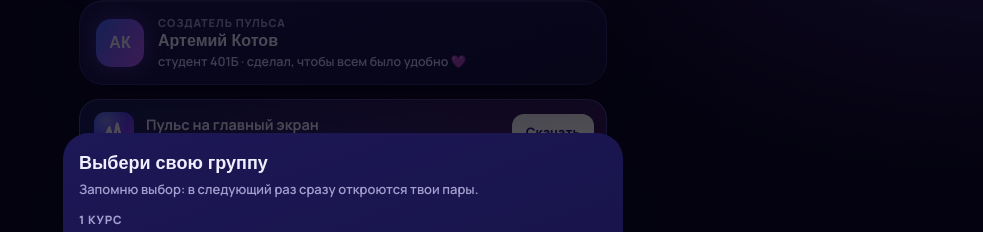
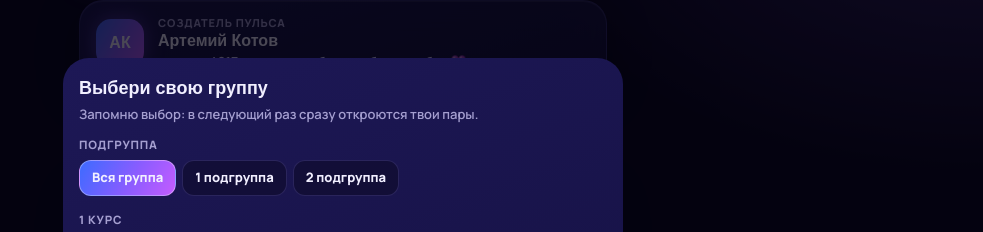
Before and after one commit to koovarem-byte/puls, a plain HTML site: page index.html in a window 1280 px wide. Shown: the part 76-308 px from the top of the page, without its empty margins (297-1280 px from the left). Drawn offline with Linux system fonts and the light colour scheme; a web font is replaced by a local one.

Commit message:
Звонки: 5 пара 16:10, обед после 4 пары; выбор подгруппы
Co-Authored-By: Claude Opus 5.5 <noreply@anthropic.com>
Claude-Session: https://claude.ai/code/session_01278wBzTMvo14MvfCBWUyHf

```diff
--- a/index.html
+++ b/index.html
@@ -287,7 +287,7 @@ button{font:inherit}
       <div id="bellsRest"></div>
       <div class="bells" id="bells"></div>
     </div>
-    <div class="joke" style="margin:0 0 14px">🍔 Большая перемена после 2 пары: 30 минут. Успеешь в столовку, если побежишь.</div>
+    <div class="joke" style="margin:0 0 14px">🍔 Обед 30 минут: после 2 пары и после 4 пары. Успеешь в столовку, если побежишь.</div>
   </section>
 
   <section class="view" id="v-app">
@@ -336,6 +336,7 @@ button{font:inherit}
 
 <div class="sheet" id="gSheet"><div class="box">
   <h3>Выбери свою группу</h3><p>Запомню выбор: в следующий раз сразу откроются твои пары.</p>
+  <div class="course">Подгруппа</div><div class="chips" id="subChips"></div>
   <div id="gGrid"></div>
 </div></div>
 
@@ -348,7 +349,7 @@ if(METRIKA_ID&&location.protocol==="https:"){
   (function(m,e,t,r,i,k,a){m[i]=m[i]||function(){(m[i].a=m[i].a||[]).push(arguments)};m[i].l=1*new Date();k=e.createElement(t),a=e.getElementsByTagName(t)[0],k.async=1,k.src=r,a.parentNode.insertBefore(k,a)})(window,document,"script","https://mc.yandex.ru/metrika/tag.js","ym");
   ym(METRIKA_ID,"init",{clickmap:true,trackLinks:true,accurateTrackBounce:true});
 } // ссылка для рекламодателей, например https://t.me/username
-const BELLS = [[1,"08:30","10:05"],[2,"10:15","11:50"],[3,"12:20","13:55"],[4,"14:05","15:40"],[5,"15:50","17:25"],[6,"17:40","19:15"]];
+const BELLS = [[1,"08:30","10:05"],[2,"10:15","11:50"],[3,"12:20","13:55"],[4,"14:05","15:40"],[5,"16:10","17:45"],[6,"17:55","19:30"]];
 const HOLIDAYS = {"11-04":"День народного единства","12-31":"Новый год","01-01":"Новый год","01-02":"Новогодние каникулы","01-07":"Рождество","02-23":"День защитника Отечества","03-08":"8 Марта","05-01":"Праздник Весны и Труда","05-09":"День Победы","06-12":"День России"};
 let DATA = window.PULS_DATA || null;
 
@@ -376,9 +377,9 @@ const J={free:["Пар нет. Официально разрешено жить
   done:["Пары всё! Можно на тренировку или по своим делам 🏀","Учёба на сегодня закрыта. Ты красавчик 🔥"]};
 
 /* ===== Группа ===== */
-let group=null; try{group=localStorage.getItem("group")}catch(e){}
+let group=null, sub=""; try{group=localStorage.getItem("group");sub=localStorage.getItem("sub")||""}catch(e){}
 const G=()=>(DATA&&DATA.groups[group])||{};
-const dayOf=d=>{const v=G()[iso(d)];return Array.isArray(v)?v:null};
+const dayOf=d=>{const v=G()[iso(d)];return Array.isArray(v)?v.filter(l=>!sub||!l.g||l.g===sub):null};
 const allDates=()=>Object.keys(G()).sort();
 
 /* ===== Карточка пары ===== */
@@ -410,8 +411,12 @@ function listHTML(list,isToday){
   }).join("");
 }
 function infoHTML(list){
-  const sub = list&&list.some(l=>l.g) ? `<div class="info">ℹ️ Пометки «1 подгр.» и «2 подгр.» стоят так в таблице колледжа. Если не уверен, к тебе это или нет, уточни у старосты.</div>` : "";
-  return sub + (list&&list.length ? `<div class="disc">Расписание автоматически берётся из таблицы колледжа и проверяется каждые 10 минут${window.PULS_CHECKED?` · последняя проверка ${PULS_CHECKED.slice(8,10)}.${PULS_CHECKED.slice(5,7)} в ${PULS_CHECKED.slice(11)}`:(DATA&&DATA.updated?` · обновлено ${DATA.updated.slice(8,10)}.${DATA.updated.slice(5,7)} в ${DATA.updated.slice(11)}`:"")}. Возможны расхождения и изменения в последний момент, поэтому сверяйся с чатом группы</div>` : "");
+  const raw = list&&group ? (G()[iso(fromIso(selDay||iso(now())))]||[]) : [];
+  const hasSub = list&&(list.some(l=>l.g)||(sub&&Object.values(G()).some(v=>Array.isArray(v)&&v.some(l=>l.g))));
+  const subInfo = !hasSub ? "" : sub
+    ? `<div class="info">👥 Показаны пары <b>${sub} подгруппы</b> и общие. Сменить подгруппу: нажми на группу вверху справа. Пометки берутся из таблицы колледжа, если сомневаешься, уточни у старосты.</div>`
+    : `<div class="info">👥 Можно выбрать свою подгруппу, и Пульс покажет только твои пары: нажми на группу вверху справа. Пометки «1 подгр.» и «2 подгр.» берутся из таблицы колледжа, если сомневаешься, уточни у старосты.</div>`;
+  return subInfo + (list&&list.length ? `<div class="disc">Расписание автоматически берётся из таблицы колледжа и проверяется каждые 10 минут${window.PULS_CHECKED?` · последняя проверка ${PULS_CHECKED.slice(8,10)}.${PULS_CHECKED.slice(5,7)} в ${PULS_CHECKED.slice(11)}`:(DATA&&DATA.updated?` · обновлено ${DATA.updated.slice(8,10)}.${DATA.updated.slice(5,7)} в ${DATA.updated.slice(11)}`:"")}. Возможны расхождения и изменения в последний момент, поэтому сверяйся с чатом группы</div>` : "");
 }
 function emptyHTML(d){
   const h=holiday(d), known=allDates(), k=iso(d);
@@ -617,7 +622,11 @@ function go(v){ym_("reachGoal","tab_"+v);if(v==="rooms")renderRooms();if(v==="ap
 document.querySelectorAll(".tab").forEach(b=>b.onclick=()=>go(b.dataset.v));
 document.querySelectorAll("[data-go]").forEach(b=>b.onclick=()=>go(b.dataset.go));
 document.getElementById("gSheet").onclick=e=>{if(e.target.id==="gSheet"&&group)e.target.classList.remove("on")};
-function openGroups(){
+function renderSub(){
+  document.getElementById("subChips").innerHTML=[["","Вся группа"],["1","1 подгруппа"],["2","2 подгруппа"]].map(([v,t])=>`<button class="${v===sub?"on":""}" data-s="${v}">${t}</button>`).join("");
+  document.querySelectorAll("#subChips button").forEach(b=>b.onclick=()=>{sub=b.dataset.s;try{localStorage.setItem("sub",sub)}catch(e){};renderSub();if(group)renderAll()});
+}
+function openGroups(){renderSub();
   const gs=Object.keys(DATA.groups).sort((a,b)=>a.localeCompare(b,"ru",{numeric:true}));
   const by={}; gs.forEach(g=>{const c=g[0];(by[c]=by[c]||[]).push(g)});
   document.getElementById("gGrid").innerHTML=Object.keys(by).sort().map(c=>`<div class="course">${c} курс</div><div class="grid-g">${by[c].map(g=>`<button class="${g===group?"on":""}" data-g="${g}">${g}</button>`).join("")}</div>`).join("");
@@ -632,7 +641,7 @@ function setupHelp(){ if(!window.PULS_DATA) checkNewAnswers(); if(!HELP_BOT) ret
   document.getElementById("helpLink").href=url; document.getElementById("helpCard").style.display="flex" }
 function trackGroup(){ if(group) ym_("params",{group:group,mode:(window.matchMedia&&matchMedia("(display-mode: standalone)").matches)?"app":"browser"}) }
 function renderAll(){trackGroup();ROOMS=null;renderRooms();setupHelp();
-  document.getElementById("groupName").textContent=group||"Группа";
+  document.getElementById("groupName").textContent=group?(group+(sub?` · ${sub} пг`:"")):"Группа";
   renderToday();renderWeek();renderBells();
   document.getElementById("foot").innerHTML=`Пульс создал Артемий Котов, 401Б<br>Расписание обновлено: ${DATA.updated||"—"}<br><a href="https://pskms.narod.ru/rasp.htm" target="_blank" rel="noopener">Исходная таблица колледжа</a>`;
 }
--- a/sw.js
+++ b/sw.js
@@ -1,5 +1,5 @@
 // Пульс: всегда берём свежую версию из сети, кэш — только если нет интернета.
-const CACHE = 'puls-v16';
+const CACHE = 'puls-v17';
 const SHELL = ['./', 'index.html', 'manifest.webmanifest', 'icons/icon.svg', 'icons/icon-192.png', 'data.json'];
 self.addEventListener('install', e => { e.waitUntil(caches.open(CACHE).then(c => c.addAll(SHELL.map(u => new Request(u, {cache: 'reload'}))))); self.skipWaiting(); });
 self.addEventListener('activate', e => {
```
